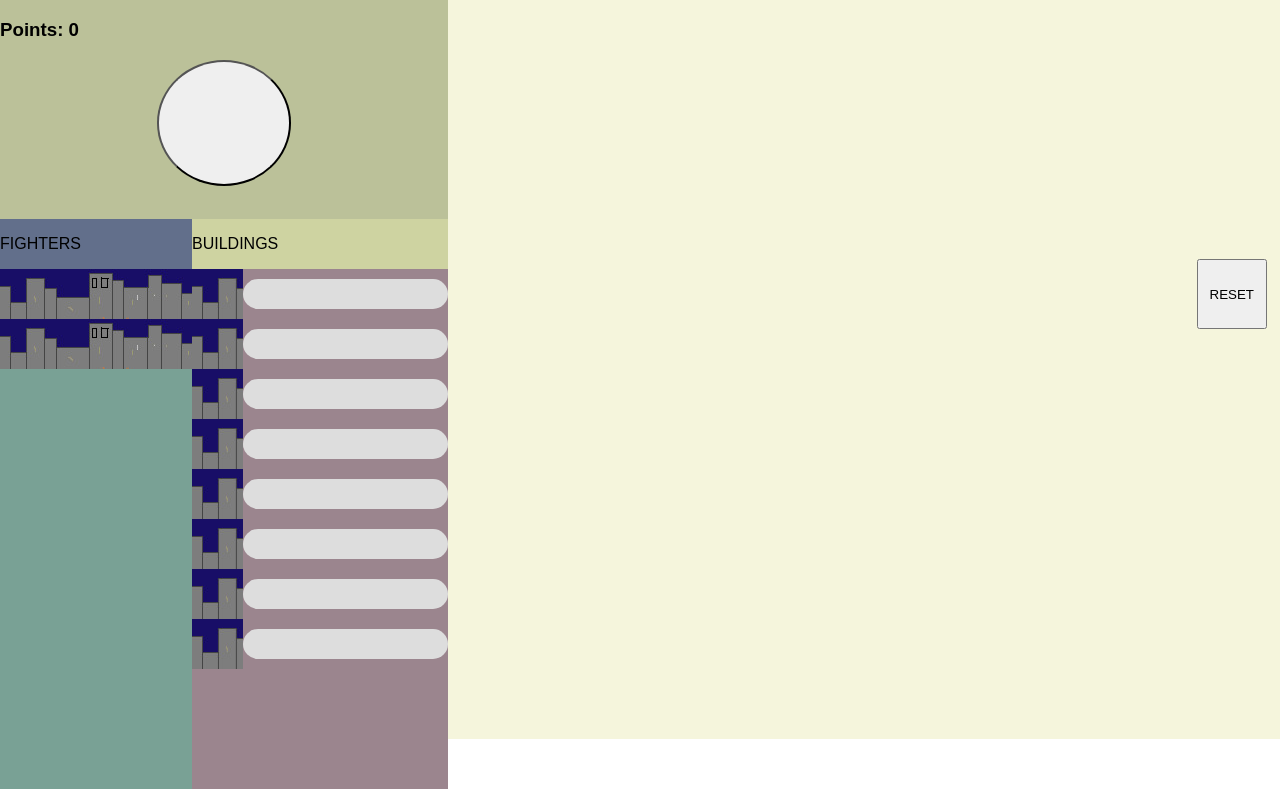
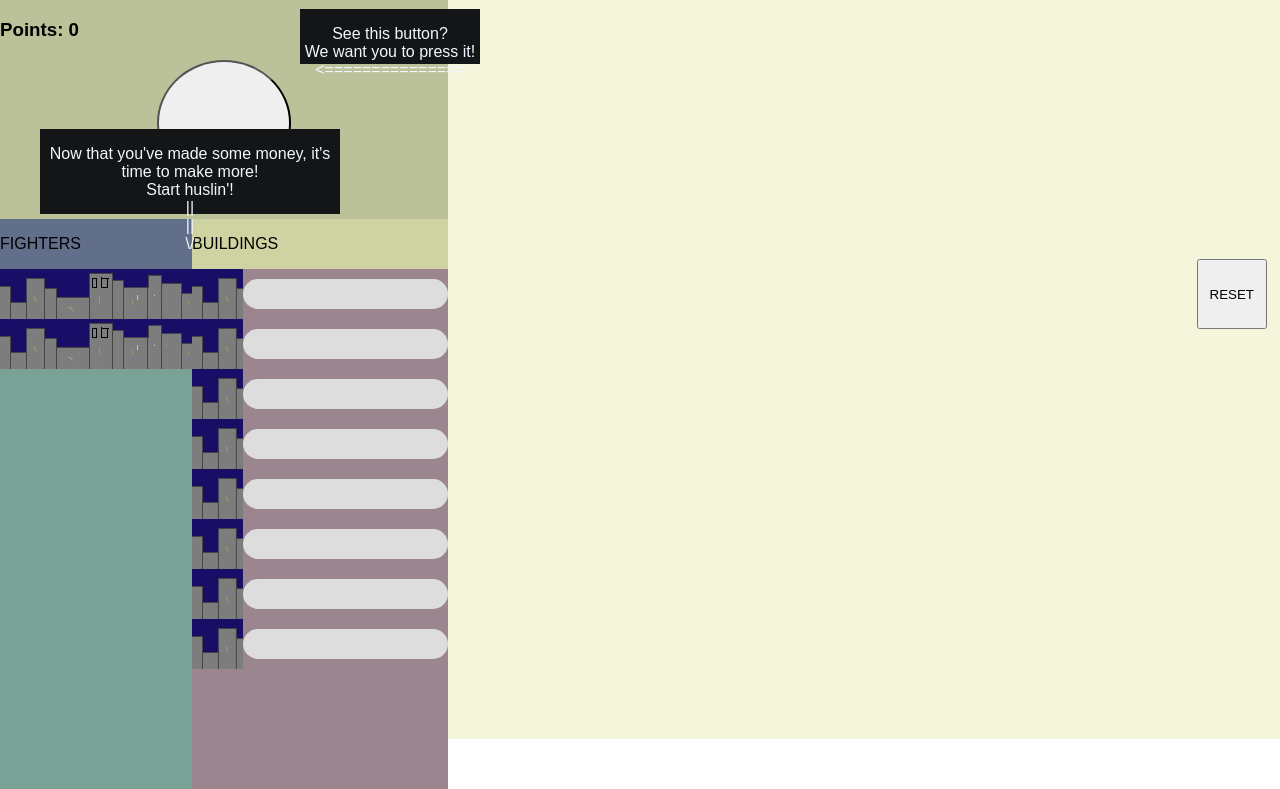
Before and after one commit to Vjio/vjio.github.io, a plain HTML site: page index.html in a window 1280 px wide. Shown: the part 61-850 px from the top of the page. Drawn offline with Linux system fonts and the light colour scheme; a web font is replaced by a local one.

Commit message:
Nu-s gata cu astea

```diff
--- a/index.html
+++ b/index.html
@@ -3,8 +3,10 @@
     <head>
         <title>CyberPunkRomania</title>
         <link rel="stylesheet" type="text/css" href="style.css">
+        <link rel="stylesheet" type="text/css" href="tutorialstyle.css">
     </head>
     <body>
+
         <audio>
             <source src="clickSound.mp3" type="audio/mpeg">
             Your browser does not support the audio element.
@@ -191,6 +193,26 @@
 
         </div>
 
+        <!-- Tutorial -->
+
+        <div id = "tutorial-panels">
+            <div id = "tutorial-panel-1" class = "tutorial">
+                <p> See this button? <br>
+                    We want you to press it! <br>
+                    <===============
+                </p>
+            </div>
+
+            <div id = "tutorial-panel-2" class="tutorial">
+                <p> Now that you've made some money, it's time to make more! <br>
+                    Start huslin'! <br>
+                    || <br>
+                    || <br>
+                    \/ <br>
+                </p>
+            </div>
+        </div>
+
         <script src="saving.js"></script>
         <script src="minigame.js"></script>
         <script src="minigame2.js"></script>
--- a/main.js
+++ b/main.js
@@ -138,7 +138,7 @@
     function animationUpdate (index) {
         numPoints += buildingLevel[index];
         points.innerHTML = convert(numPoints);
-        console.log(buildingTime[1]);
+        console.log(index);
     }
 
     function displayProgressBar(){
--- /dev/null
+++ b/tutorialstyle.css
@@ -0,0 +1,19 @@
+.tutorial{
+    text-align: center;
+    position: absolute;
+    user-select: none;
+    background-color: #141517;
+    color: aliceblue;
+}
+    #tutorial-panel-1{
+        top: 70px;
+        left: 300px;
+        height: 55px;
+        width: 180px;
+    }
+    #tutorial-panel-2{
+        top: 190px;
+        left: 40px;
+        height: 85px;
+        width: 300px;
+    }
```
